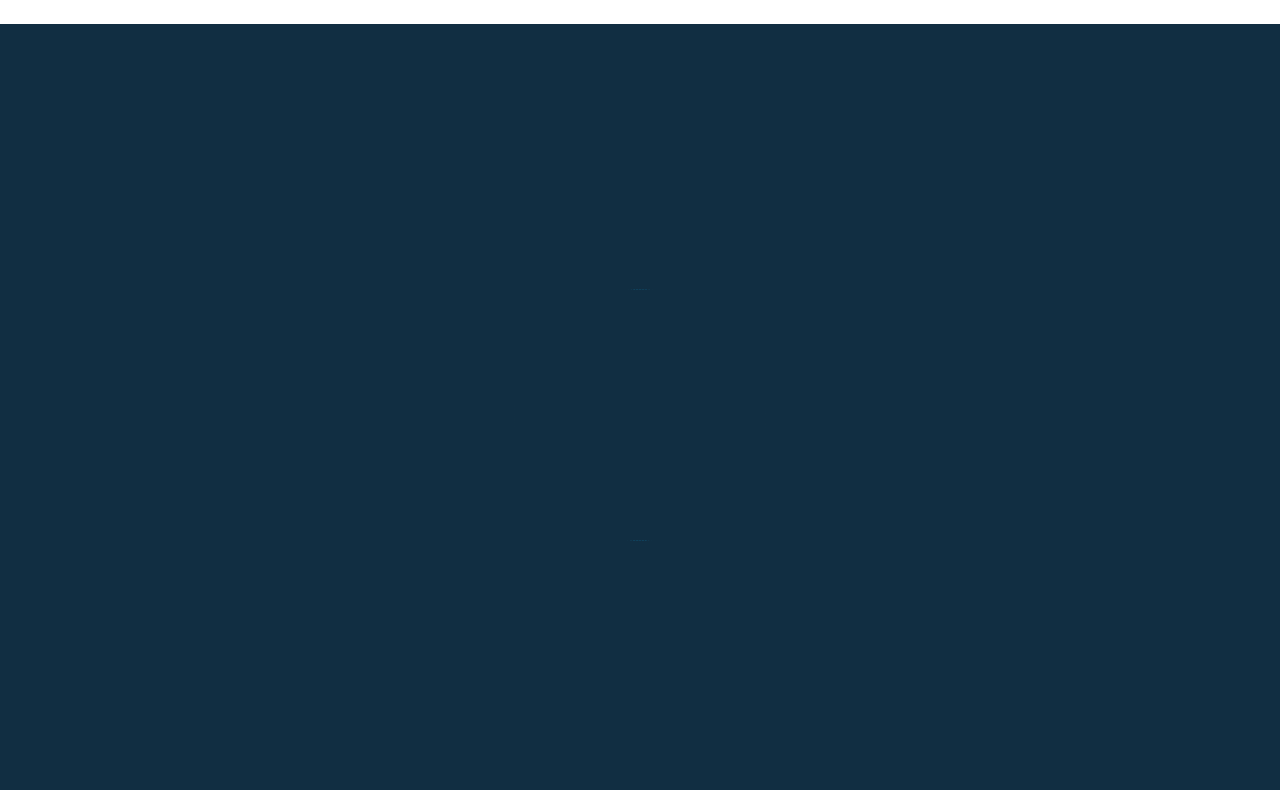
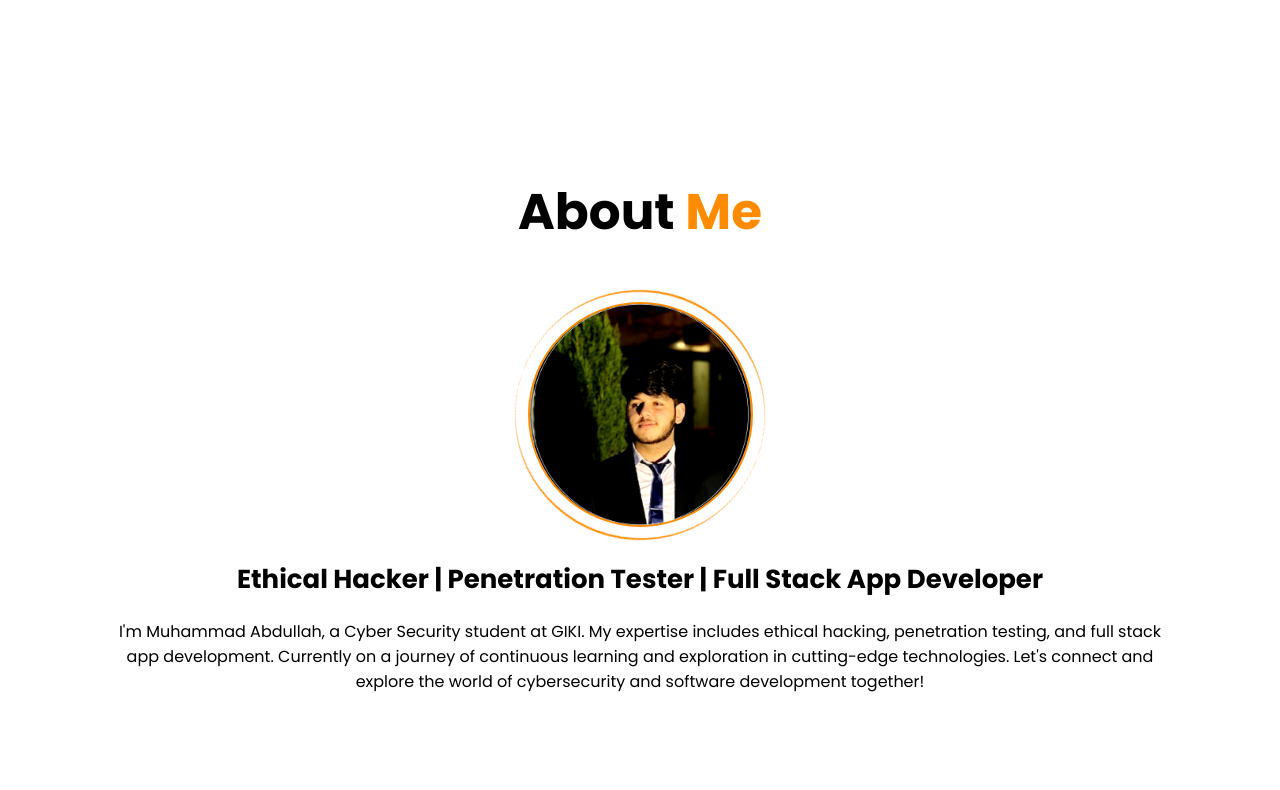
Before and after one commit to abdullahimtiazyousafzai/abdullahimtiazyousafzai.github.io, a plain HTML site: page index.html in a window 1280 px wide. Shown: the part 776-1566 px from the top of the page. Drawn offline with nearby package versions, Linux system fonts and the light colour scheme.

Commit message:
Update media-queries.css

```diff
--- a/media-queries.css
+++ b/media-queries.css
@@ -1,9 +1,9 @@
 :root {
-    --bg--color: #081b29;
-    --secong-bg-color: #112e42;
-    --text-color: #ededed;
-    --main-color: #00abf0;
-  }
+  --bg--color: #ffffff;
+  --second-bg-color: #b91e1e;
+  --text-color: #aec587;
+  --main-color: #ff8c00;
+}
 
   @media (max-width: 1200px) {
     html {
```
